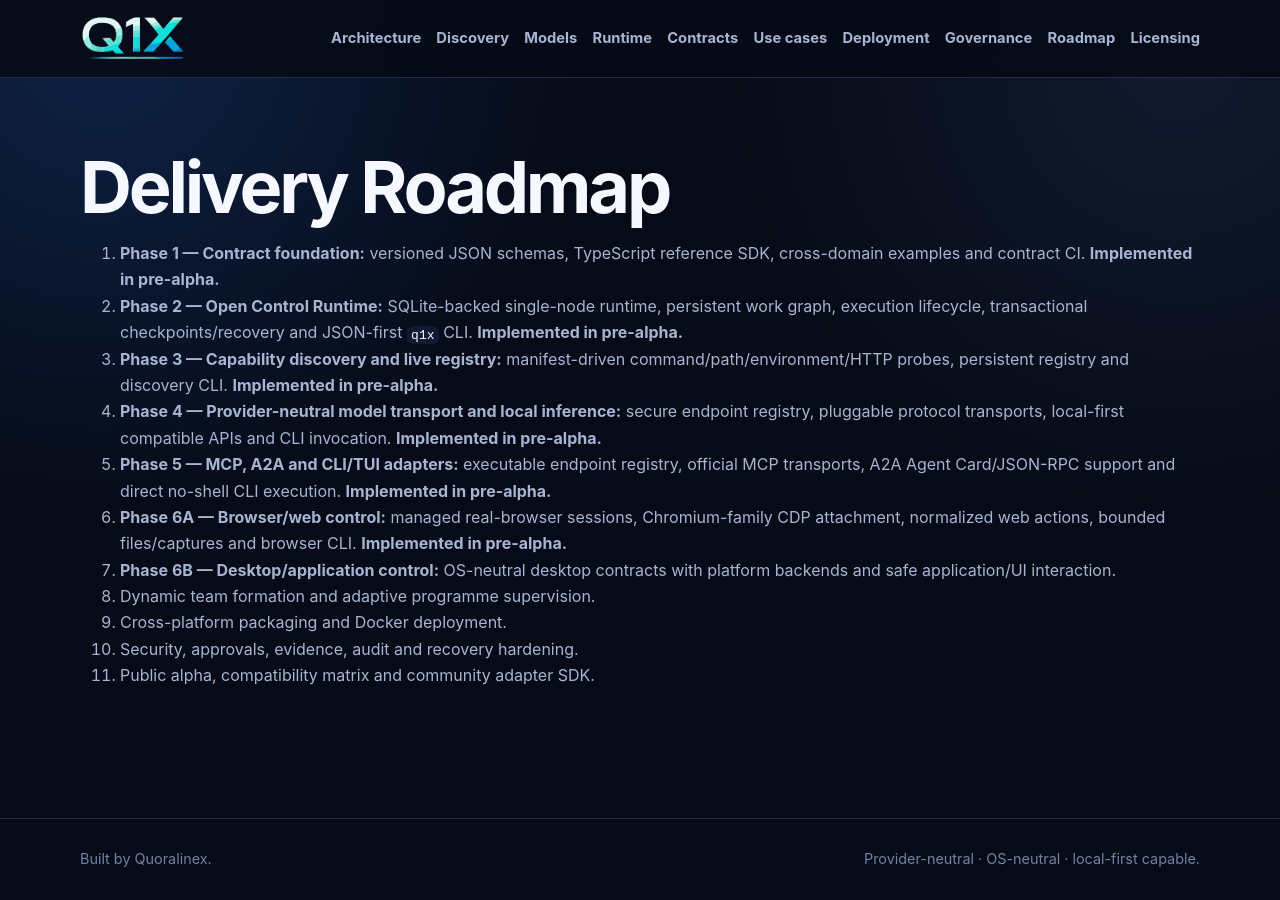
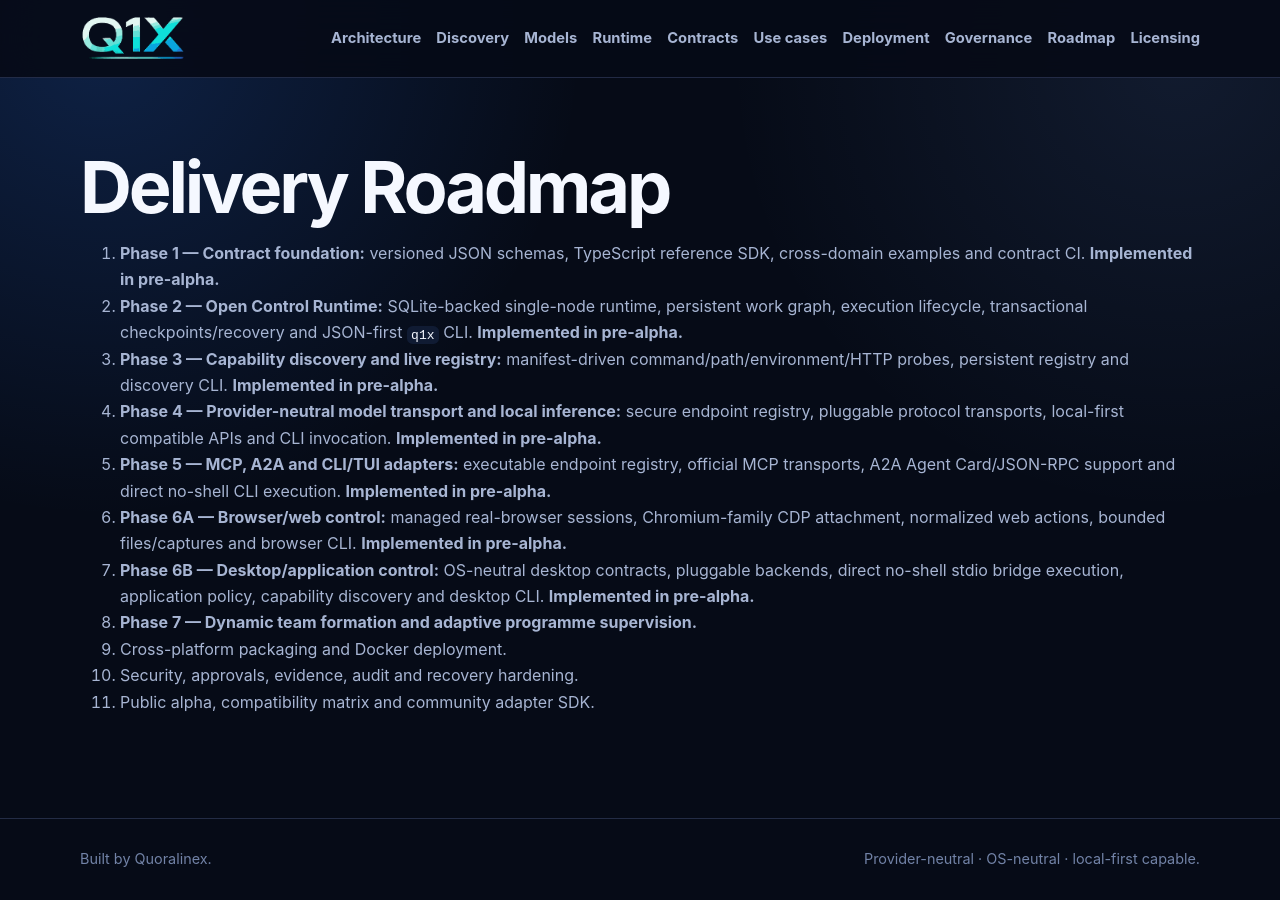
Before and after one commit to Quoralinex/q1x-community-orchestrator, a Jekyll site: the page built from docs/roadmap.md, in a window 1280 px wide. Built offline with Jekyll 4.4.1, drawn with Linux system fonts in a browser that asks for light colours; our own code applies the rules of GitHub Pages for plain Markdown files.

Commit message:
docs: mark Phase 6B implemented and identify Phase 7

```diff
--- a/docs/roadmap.md
+++ b/docs/roadmap.md
@@ -6,8 +6,8 @@
 4. **Phase 4 — Provider-neutral model transport and local inference:** secure endpoint registry, pluggable protocol transports, local-first compatible APIs and CLI invocation. **Implemented in pre-alpha.**
 5. **Phase 5 — MCP, A2A and CLI/TUI adapters:** executable endpoint registry, official MCP transports, A2A Agent Card/JSON-RPC support and direct no-shell CLI execution. **Implemented in pre-alpha.**
 6. **Phase 6A — Browser/web control:** managed real-browser sessions, Chromium-family CDP attachment, normalized web actions, bounded files/captures and browser CLI. **Implemented in pre-alpha.**
-7. **Phase 6B — Desktop/application control:** OS-neutral desktop contracts with platform backends and safe application/UI interaction.
-8. Dynamic team formation and adaptive programme supervision.
+7. **Phase 6B — Desktop/application control:** OS-neutral desktop contracts, pluggable backends, direct no-shell stdio bridge execution, application policy, capability discovery and desktop CLI. **Implemented in pre-alpha.**
+8. **Phase 7 — Dynamic team formation and adaptive programme supervision.**
 9. Cross-platform packaging and Docker deployment.
 10. Security, approvals, evidence, audit and recovery hardening.
 11. Public alpha, compatibility matrix and community adapter SDK.
```
